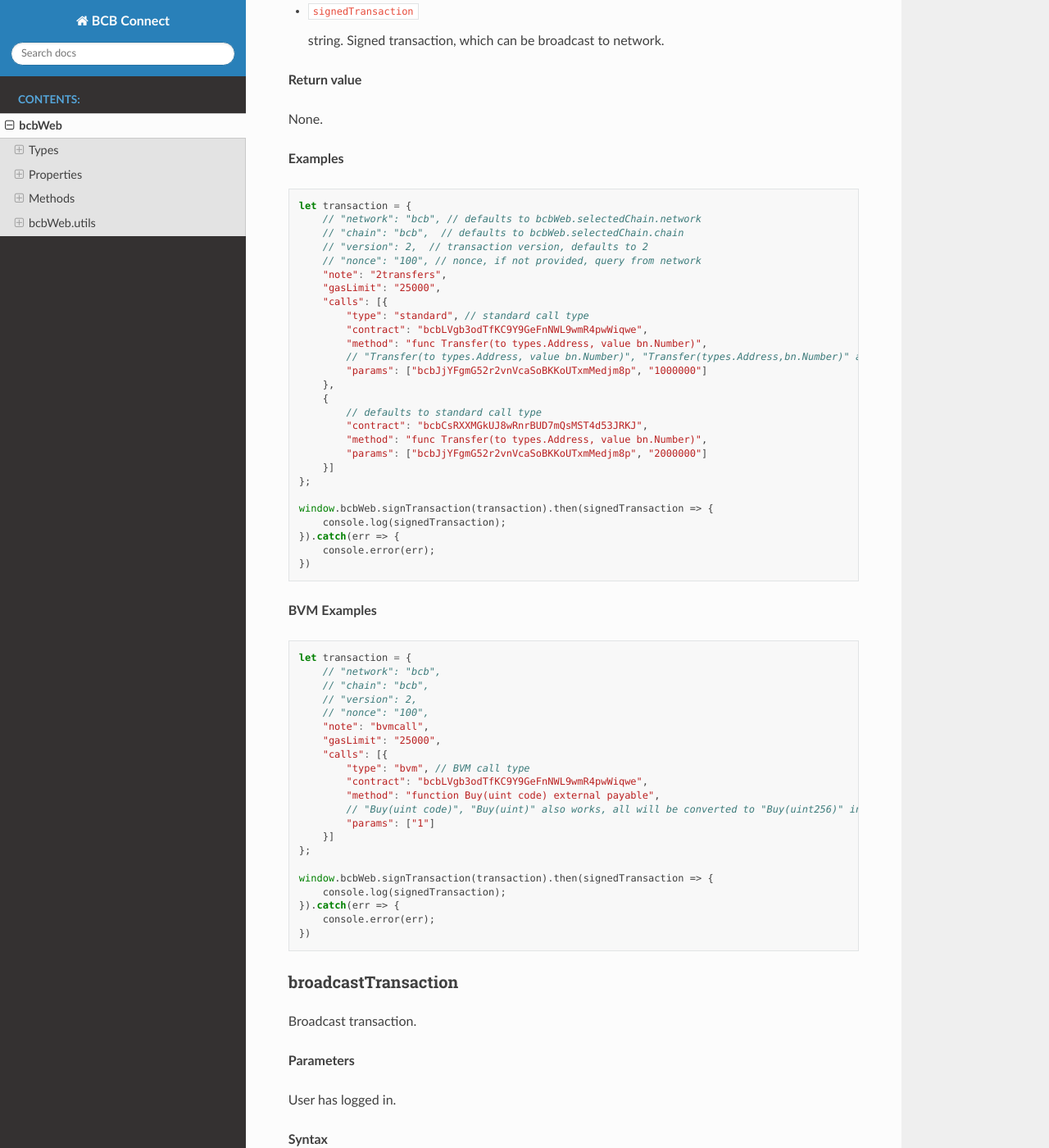
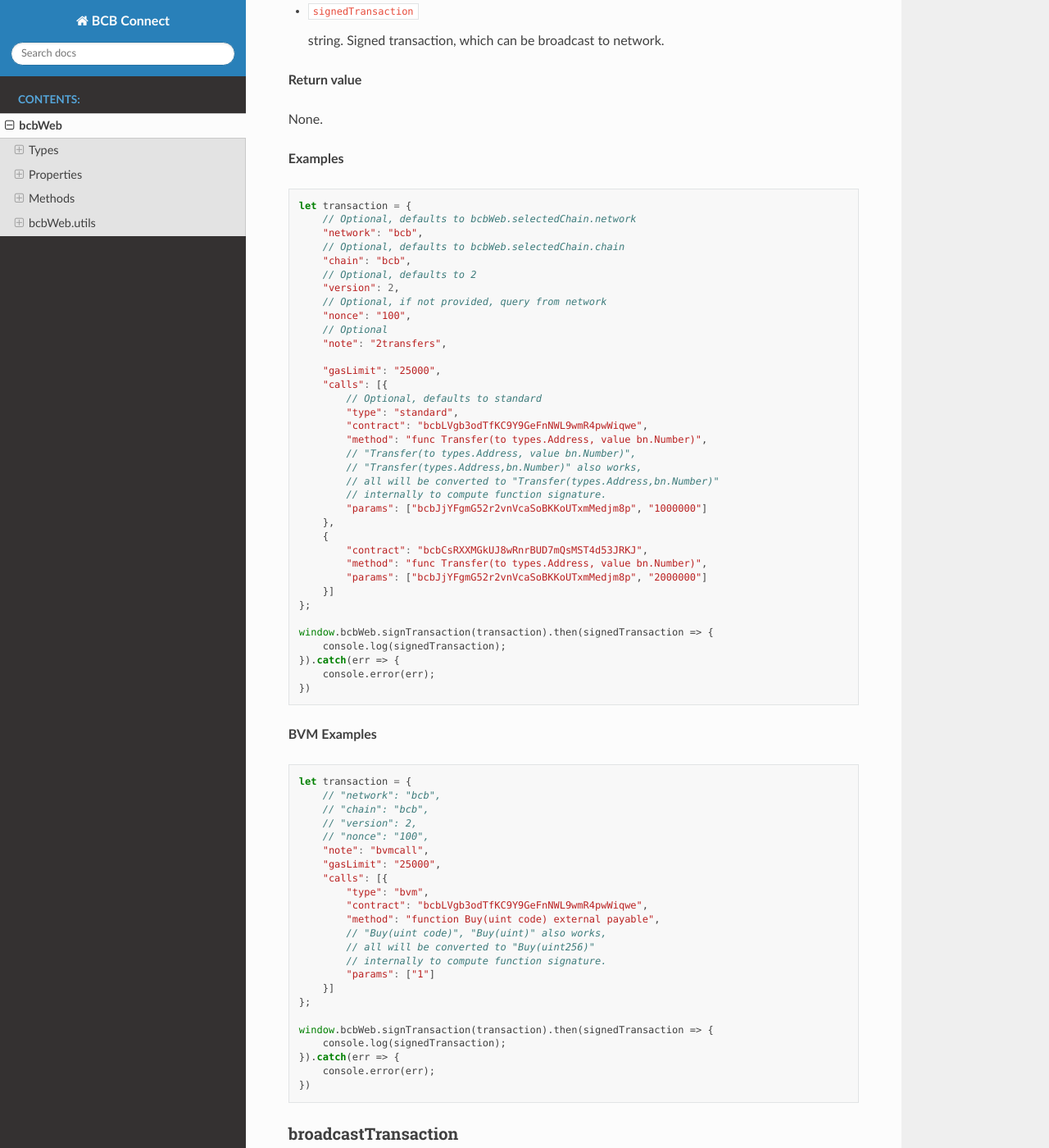
Before and after one commit to bcbwallet/bcbconnect, a Sphinx documentation site: the page built from docs/source/web_api.md, in a window 1280 px wide and 1400 px high, scrolled down 10140 px. Shown: the whole window at 82% size. Built offline with Sphinx 7.4.7 and the Read the Docs theme 2.0.0, drawn with Linux system fonts in a browser that asks for light colours.

Commit message:
update doc

````diff
--- a/docs/source/web_api.md
+++ b/docs/source/web_api.md
@@ -494,21 +494,30 @@ None.
 
 ```javascript
 let transaction = {
-    // "network": "bcb", // defaults to bcbWeb.selectedChain.network
-    // "chain": "bcb",  // defaults to bcbWeb.selectedChain.chain
-    // "version": 2,  // transaction version, defaults to 2
-    // "nonce": "100", // nonce, if not provided, query from network
+    // Optional, defaults to bcbWeb.selectedChain.network
+    "network": "bcb",
+    // Optional, defaults to bcbWeb.selectedChain.chain
+    "chain": "bcb",
+    // Optional, defaults to 2
+    "version": 2,
+    // Optional, if not provided, query from network
+    "nonce": "100",
+    // Optional
     "note": "2transfers",
+
     "gasLimit": "25000",
     "calls": [{
-        "type": "standard", // standard call type
+        // Optional, defaults to standard
+        "type": "standard",
         "contract": "bcbLVgb3odTfKC9Y9GeFnNWL9wmR4pwWiqwe",
         "method": "func Transfer(to types.Address, value bn.Number)",
-        // "Transfer(to types.Address, value bn.Number)", "Transfer(types.Address,bn.Number)" also works, all will be converted to "Transfer(types.Address,bn.Number)" internally to compute function signature.
+        // "Transfer(to types.Address, value bn.Number)",
+        // "Transfer(types.Address,bn.Number)" also works,
+        // all will be converted to "Transfer(types.Address,bn.Number)"
+        // internally to compute function signature.
         "params": ["bcbJjYFgmG52r2vnVcaSoBKKoUTxmMedjm8p", "1000000"]
     },
     {
-    	// defaults to standard call type
         "contract": "bcbCsRXXMGkUJ8wRnrBUD7mQsMST4d53JRKJ",
         "method": "func Transfer(to types.Address, value bn.Number)",
         "params": ["bcbJjYFgmG52r2vnVcaSoBKKoUTxmMedjm8p", "2000000"]
@@ -533,10 +542,12 @@ let transaction = {
     "note": "bvmcall",
     "gasLimit": "25000",
     "calls": [{
-        "type": "bvm", // BVM call type
+        "type": "bvm",
         "contract": "bcbLVgb3odTfKC9Y9GeFnNWL9wmR4pwWiqwe",
         "method": "function Buy(uint code) external payable",
-        // "Buy(uint code)", "Buy(uint)" also works, all will be converted to "Buy(uint256)" internally to compute function signature.
+        // "Buy(uint code)", "Buy(uint)" also works,
+        // all will be converted to "Buy(uint256)"
+        // internally to compute function signature.
         "params": ["1"]
     }]
 };
````
Also changed, not shown: docs/source/web_api.rst (+85 -85 lines).
